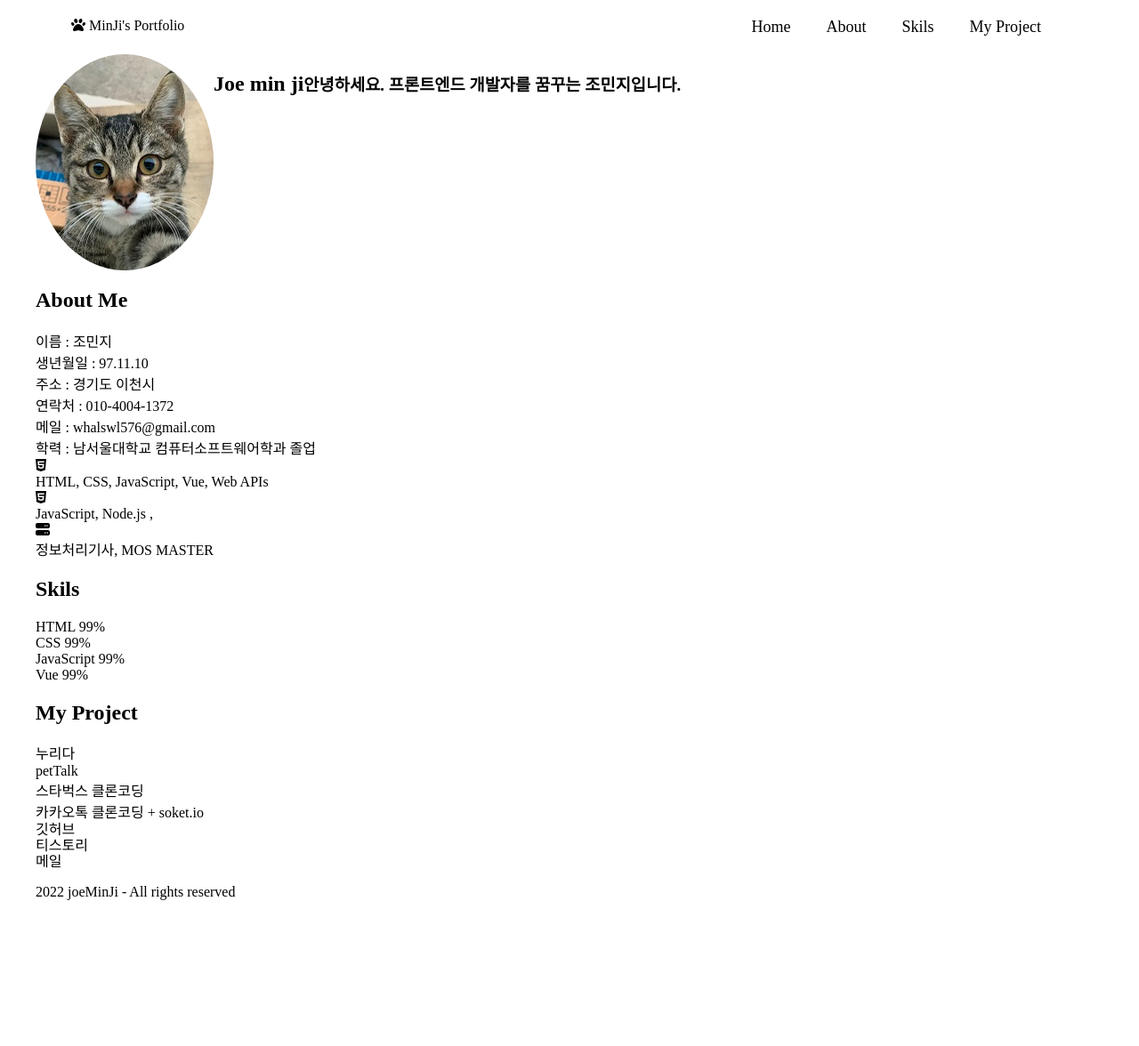
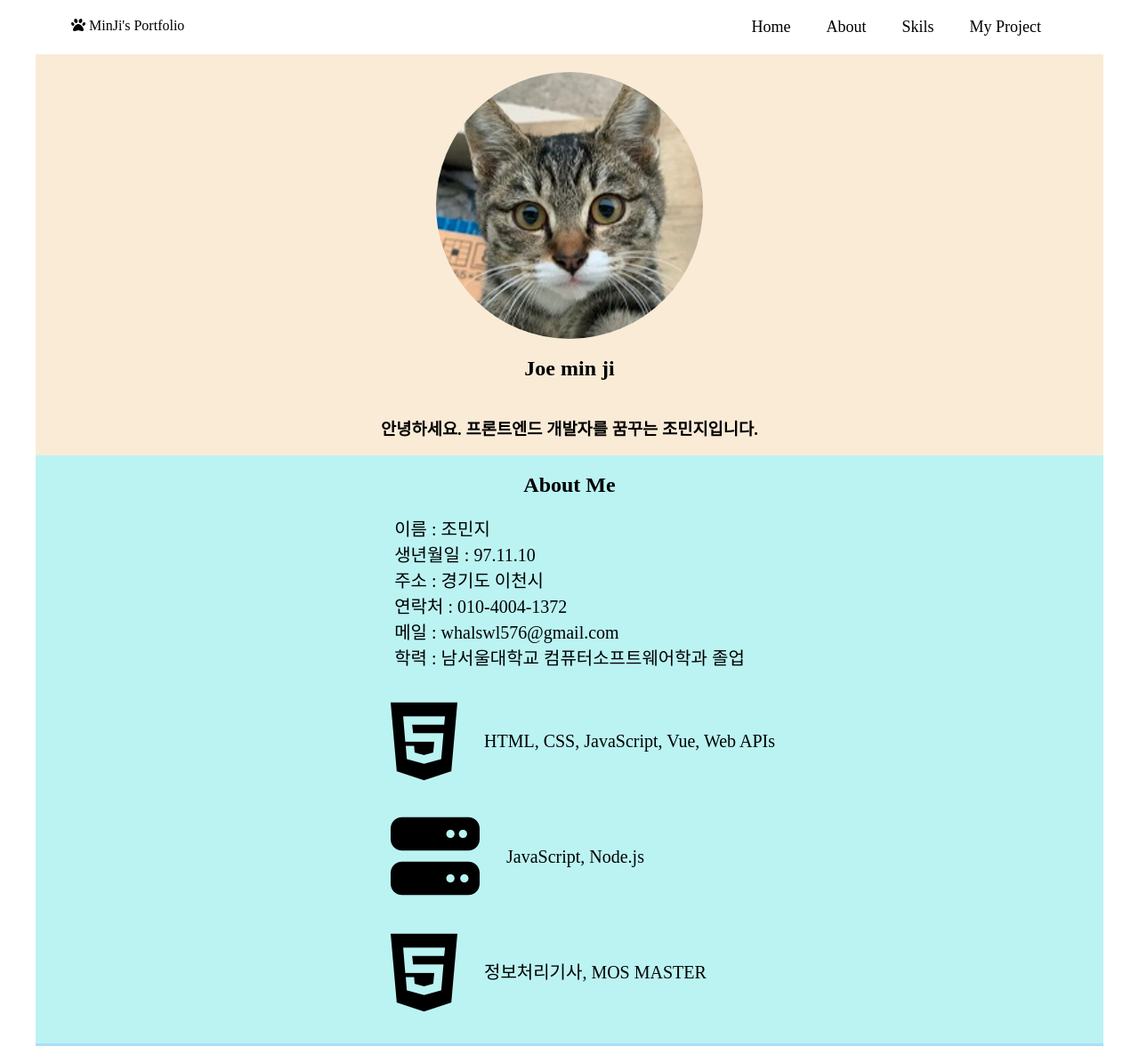
Before and after one commit to min-ji97/Portfolio, a plain HTML site: page index.html in a window 1280 px wide. Shown: the top 1176 px of the page at 89% size. Before the commit the page ends 1028 px from the top, so only its background shows below. Drawn offline with Linux system fonts and the light colour scheme.

Commit message:
( html + css ): 틀만 잡음 ( footer는 아직)

```diff
--- a/index.html
+++ b/index.html
@@ -60,7 +60,7 @@
         </div>
         <div class="about_majors">
             <!-- 프론트엔드  -->
-            <div class="major">
+            <div class="major_front">
                 <div class="major_icon">
                     <i class="fab fa-html5"></i>
                 </div>
@@ -69,20 +69,20 @@
                 </div>
             </div>
             <!-- 백엔드  -->
-            <div class="major">
+            <div class="major_back">
+                <div class="major_icon">
+                    <i class="fas fa-server"></i>
+                </div>
+                <div class="major_description">
+                    JavaScript, Node.js
+                </div>
+            </div>
+            <!-- 자격증 -->
+            <div class="major_certificate">
                 <div class="major_icon">
                     <i class="fab fa-html5"></i>
                 </div>
                 <div class="major_description">
-                    JavaScript, Node.js ,
-                </div>
-            </div>
-            <!-- 자격증 -->
-            <div class="major">
-                <div class="major_icon">
-                    <i class="fas fa-server"></i>
-                </div>
-                <div class="major__description">
                    정보처리기사, MOS MASTER
                 </div>
             </div>
@@ -101,7 +101,7 @@
                     <span>HTML</span>
                     <span>99%</span>
                 </div>
-                <div class="skill__bar">
+                <div class="skill_bar">
                     <div class="skill_value"></div>
                 </div>
             </div>
@@ -146,8 +146,8 @@
             <div class="my_project">
                 <div class="project_title">누리다</div>
                 <div class="project_contents">
-                    <div class="project_contents_img"></div>
-                    <div class="project_contents_text"></div>
+                    <div class="project_contents_img">사진이 올 부분</div>
+                    <div class="project_contents_text"> 설명이 올 부분</div>
                 </div>
             </div>
             <!-- 펫보드 게시판 -->
--- a/style.css
+++ b/style.css
@@ -53,8 +53,169 @@ li{
 
 #Home{
     display: flex;
+    /* justify-content: center; */
+    flex-direction: column;
+    align-items: center;
+    margin-top: 20px;
+    padding-top: 20px;
+
+    background-color: antiquewhite;
+}
+/*
+
+flex-direction을 column으로 주면 가운데정렬이안됨..!(justify content center 안먹힘)
+align-items center을 해줘야 요소들이 가운데 정렬을 함..!
+
+*/
+
+#Home img{
+    border-radius: 100%;
+    width: 300px;
+    height: 300px;
+    object-fit: cover;
 }
 
-#Home img{
-    border-radius: 50%;
+.home_title{
+    display: inline;
+    /* align-items: center; */
 }
+
+.home_description{
+    display: inline;
+    /* align-items: center; */
+}
+
+/* ///////////////////////////////////////// */
+
+#about{
+    display: flex;
+    /* justify-content: center; */
+    flex-direction: column;
+    align-items: center;
+    background-color: rgb(187, 243, 243);
+}
+
+.about_my_info{
+
+    font-size: 20px;
+}
+
+.about_majors{
+    display: flex;
+    flex-direction: column;
+
+    margin-top: 30px;
+}
+.major_icon i{
+    font-size: 100px;
+
+    margin: 0px 30px;
+    /* display: inline; */
+}
+.major_front ,
+.major_back,
+.major_certificate{
+    display: flex;
+    flex-direction: row;
+
+    margin-bottom: 30px;
+}
+
+.major_description{
+    font-size: 20px;
+    line-height: 100px;
+}
+
+/* //////////////////////////////////////////////// */
+
+#skils{
+    display: flex;
+    flex-direction: column;
+    align-items: center;
+
+    padding: 40px;
+    background-color: rgb(169, 222, 247);
+}
+
+.skillset{
+    width: 80%;
+}
+
+.skill{
+    margin: 15px 0px;
+}
+
+.skill_description{
+    display: flex;
+    justify-content: space-between;
+
+    font-size: 20px;
+}
+
+.skill_bar{
+    width: 100%;
+    height: 5px;
+    background-color: rgb(240, 214, 214);
+}
+
+.skill_value{
+    width: 60%;
+    height: inherit;
+    background-color: black ;
+}
+
+/* ///////////////////////////////// */
+
+#project{
+    display: flex;
+    flex-direction: column;
+    align-items: center;
+
+    padding: 40px;
+    background-color: rgb(187, 235, 187);
+}
+
+.projects{
+    width: 100%;
+
+}
+
+.my_project{
+    display: flex;
+    flex-direction: column;
+    align-items: center;
+
+    padding: 30px;
+}
+
+.project_title{
+    font-size: 20px;
+    margin: 20px;
+}
+
+.project_contents{
+    display: flex;
+    flex-direction: row;
+    background-color: bisque;
+
+    justify-content: space-around;
+
+    width: 100%;
+
+    text-align: center;
+
+}
+.project_contents_img{
+    width: 500px;
+    height: 600px;
+    /* margin: 30px; */
+    background-color:rgb(236, 125, 147);
+}
+.project_contents_text{
+    /* margin: 50px; */
+    width: 500px;
+    background-color: cornsilk;
+
+}
+
+/* ///////////////////////////// */
```
